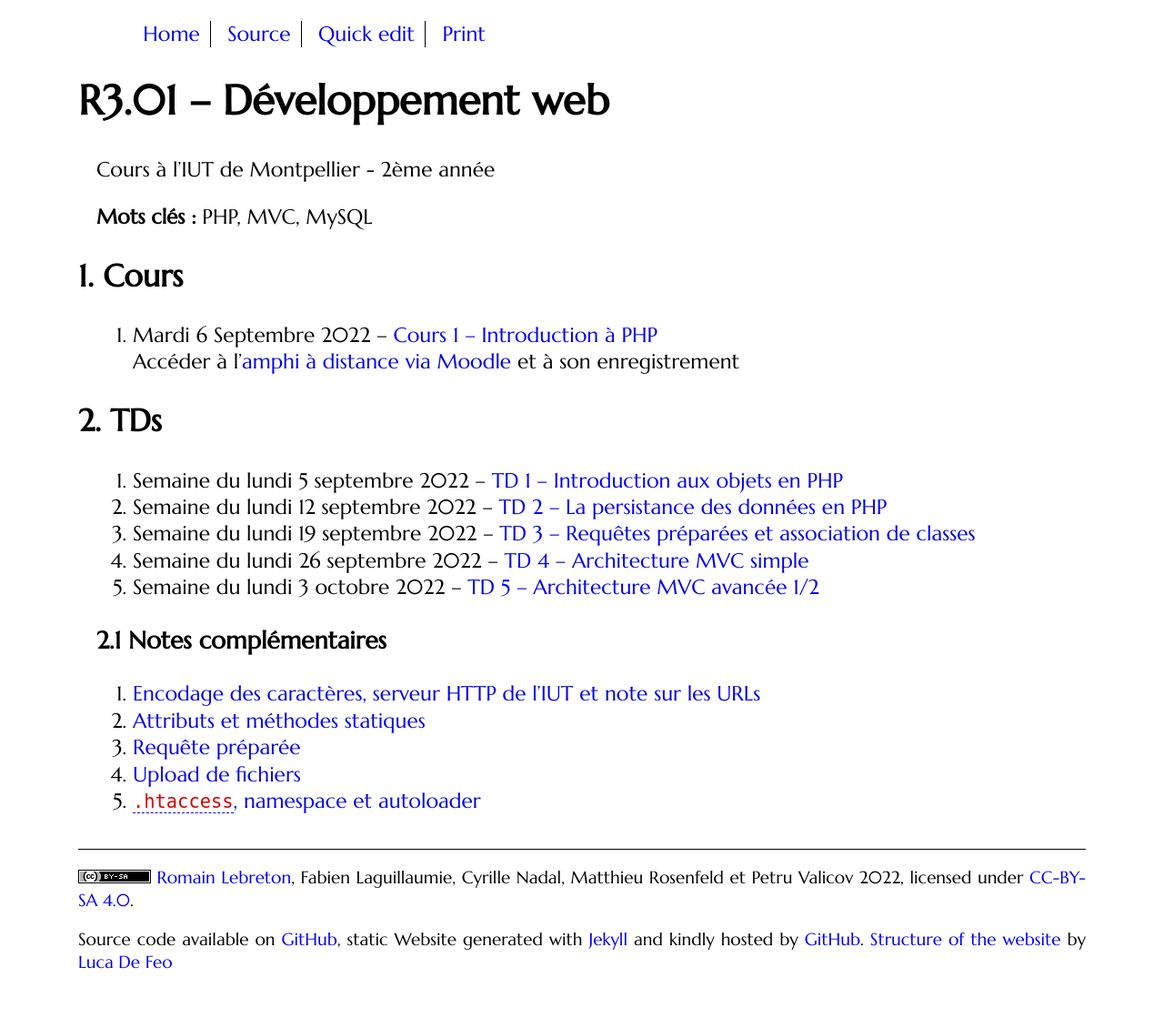
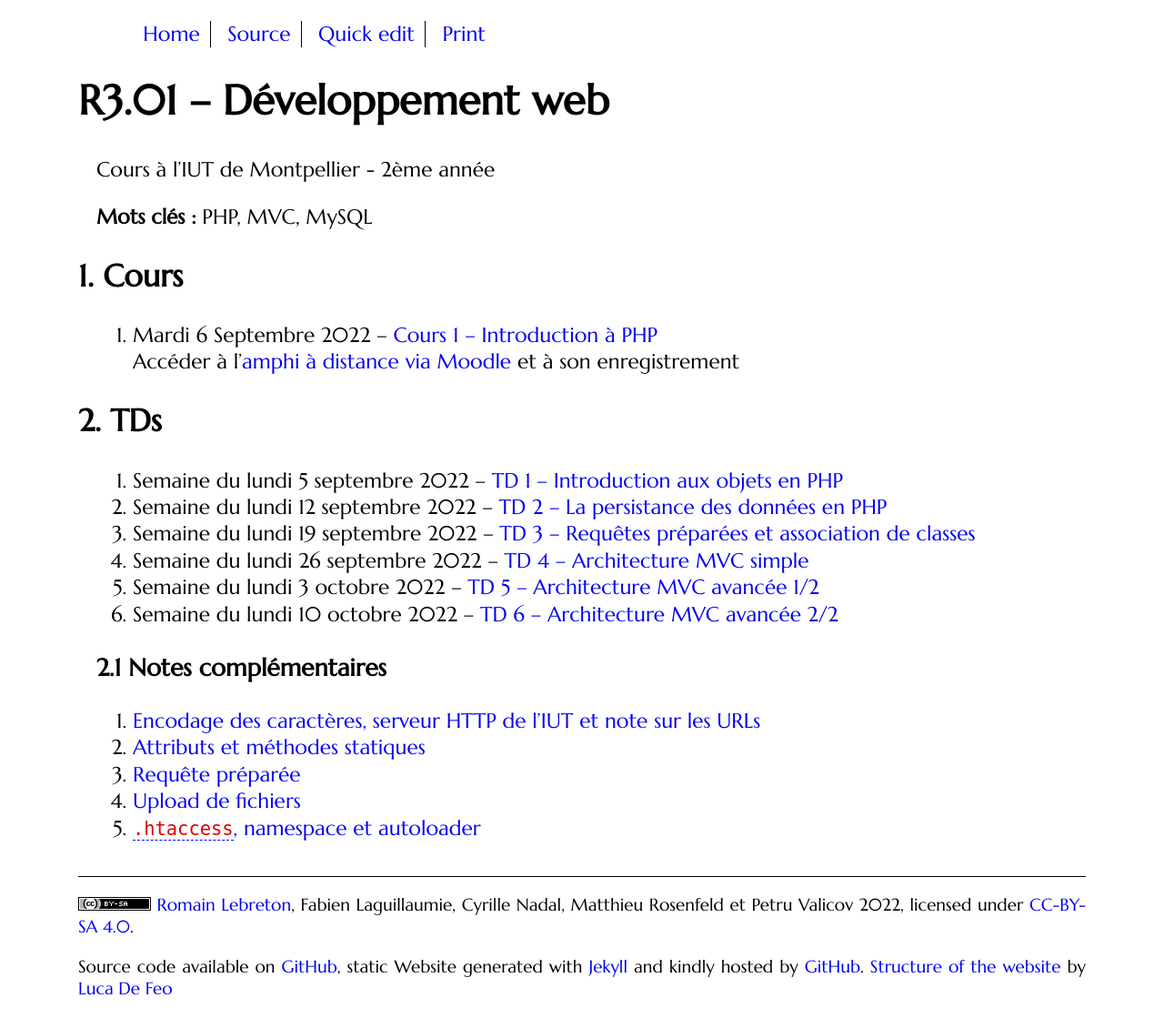
Before and after one commit to romainlebreton/R3.01-DeveloppementWeb, a Jekyll site: the page built from index.md, in a window 1280 px wide. Shown: the whole page at 91% size. Built offline with Jekyll 4.4.1, drawn with Linux system fonts in a browser that asks for light colours; some web fonts are replaced; before the commit the page ends 1089 px from its top, so only the background shows below that.

Commit message:
Semaine 6

```diff
--- a/index.md
+++ b/index.md
@@ -21,9 +21,9 @@ Cours à l'IUT de Montpellier - 2ème année
 1. Semaine du lundi 19 septembre 2022 -- [TD 3 -- Requêtes préparées et association de classes](tutorials/tutorial3.html)
 1. Semaine du lundi 26 septembre 2022 --  [TD 4 -- Architecture MVC simple](tutorials/tutorial4.html)
 1. Semaine du lundi 3 octobre 2022 -- [TD 5 -- Architecture MVC avancée 1/2](tutorials/tutorial5.html)
+1. Semaine du lundi 10 octobre 2022 --  [TD 6 -- Architecture MVC avancée 2/2](tutorials/tutorial6.html)
 
 <!--
-1. Semaine du lundi 10 octobre 2022 --  [TD 6 -- Architecture MVC avancée 2/2](tutorials/tutorial6.html)
 1. Semaine du lundi 17 octobre 2022 --  Parcours A: Séance SAÉ S3.A.01, autres parcours (B & D): Séance projet
 1. Semaine du lundi 24 octobre 2022 --   [TD 7 -- Cookies & Sessions](tutorials/tutorial7.html) puis SAÉ ou projet
 1. Semaine du lundi 7 novembre 2022 -- [TD 8 -- Authentification & Validation par email](tutorials/tutorial8.html)
```
